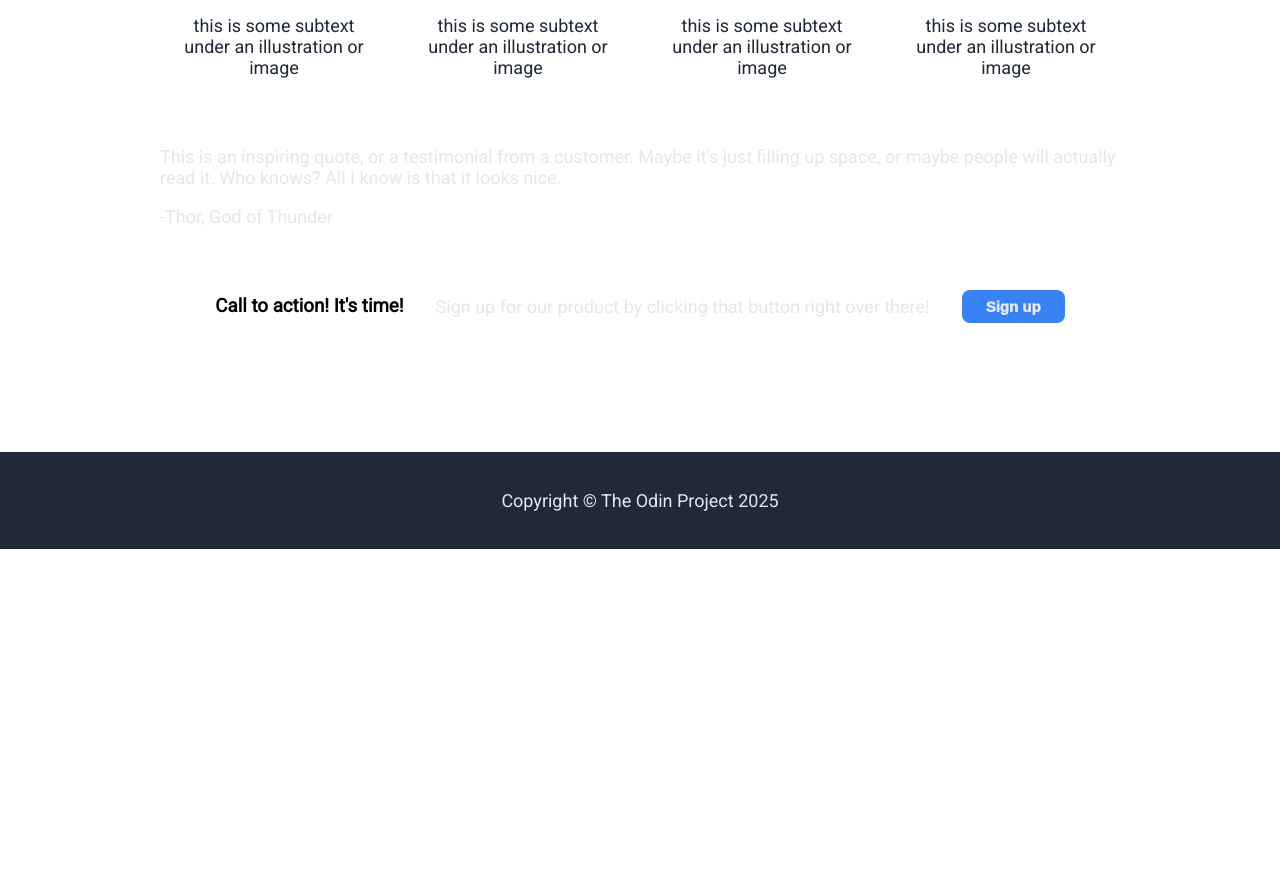
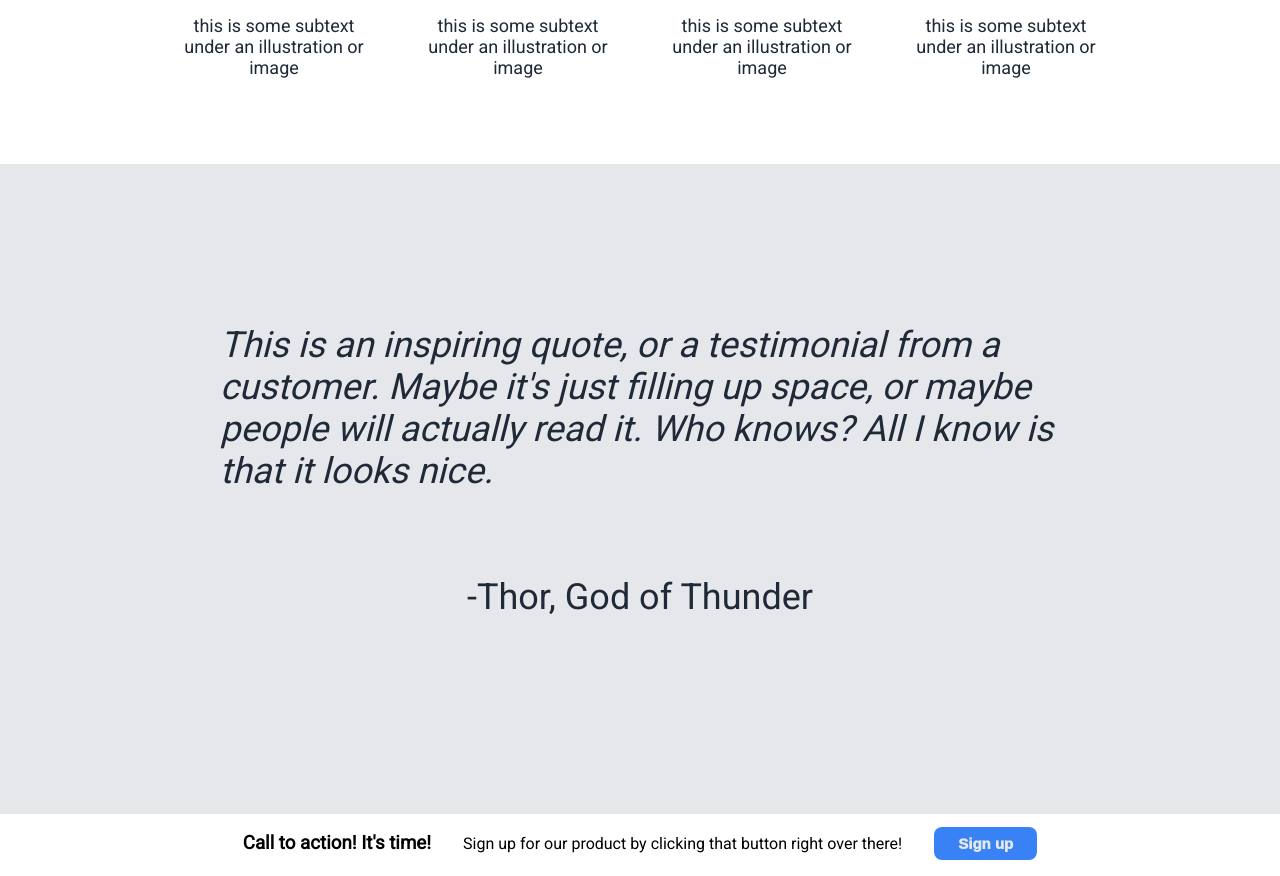
Before and after one commit to Tronator2000/landing-page, a plain HTML site: page index.html in a window 1280 px wide. Shown: the part 786-1662 px from the top of the page. Before the commit the page ends 1335 px from the top, so only its background shows below. Drawn offline with Linux system fonts and the light colour scheme.

Commit message:
Start styling quotes and tweaked gallery

```diff
--- a/index.html
+++ b/index.html
@@ -49,11 +49,12 @@
                 <p>this is some subtext under an illustration or image</p>
             </div>
         </div>
-        <div class="quote-container">
+    </div>
+    <div class="quote-container">
             <p class="quote">
-                This is an inspiring quote, or a testimonial from a customer.
+                <em>This is an inspiring quote, or a testimonial from a customer.
                 Maybe it's just filling up space, or maybe people will actually read it. Who
-                knows? All I know is that it looks nice.
+                knows? All I know is that it looks nice.</em>
             </p>
             <p class="author">-Thor, God of Thunder</p>
         </div>
@@ -62,7 +63,6 @@
             <p>Sign up for our product by clicking that button right over there!</p>
             <button>Sign up</button>
         </div>
-    </div>
     <div class="footer">
         <p>Copyright &copy The Odin Project 2025</p>
     </div>
--- a/styles.css
+++ b/styles.css
@@ -30,7 +30,7 @@ ul {
     gap: 30px;
 }
 
-.header, .footer {
+.header, .footer, .quote-container {
     background-color: #1f2937;
     display: flex;
     flex-direction: column;
@@ -38,7 +38,7 @@ ul {
     padding: 20px;
 }
 
-.hero, .header a, p {
+.hero, .header a, .header p {
     font-size: 18px;
     text-decoration: none;
     color: #e5e7eb;
@@ -55,7 +55,7 @@ ul {
     justify-content: space-between;
 }
 
-.upper, .sign, .content {
+.upper, .sign, .content, .quote {
     flex: auto;
     max-width: 960px;
     width: 100%;
@@ -77,7 +77,7 @@ ul {
 .content {
     display: flex;
     flex-direction: column;
-    align-items: center;
+    align-items: stretch;
     padding: 20px;
 }
 
@@ -110,3 +110,15 @@ h2 {
     border: #3882F6 solid 5px;
     border-radius: 16px;
 }
+
+.quote-container {
+    background-color: #e5e7eb;
+    font-size: 36px;
+    font-weight: 300;
+    color: #1f2937;
+    padding: 160px;
+}
+
+.quote {
+    max-width: 840px;
+}
```
